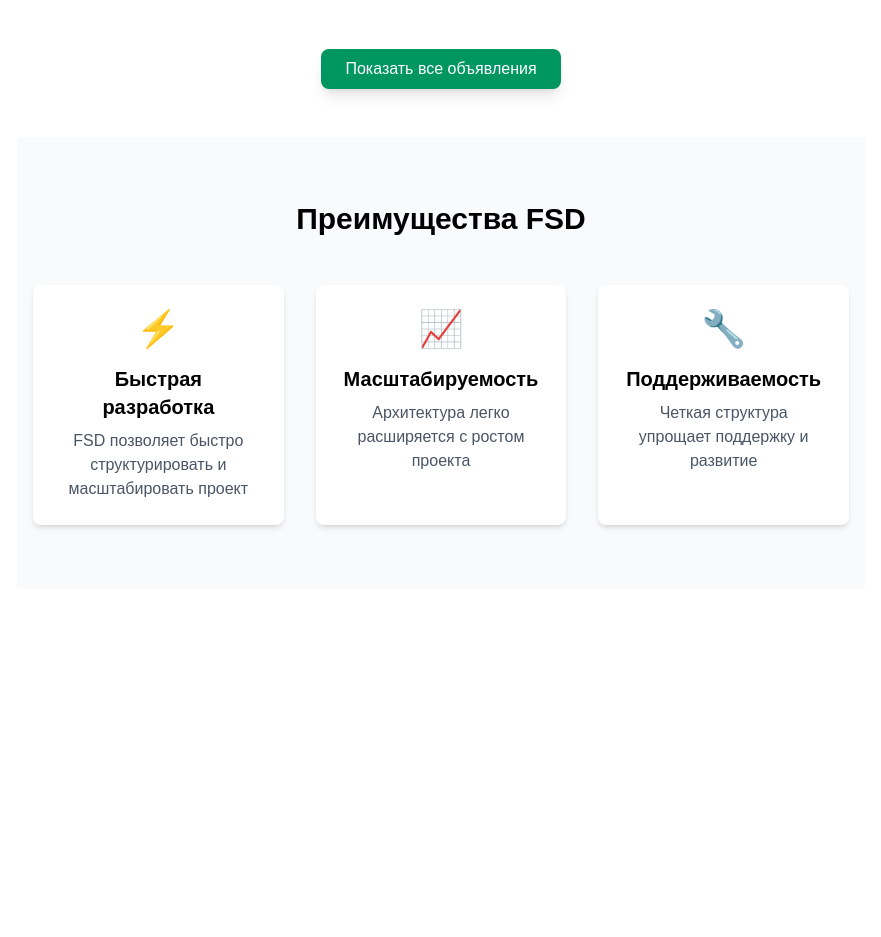
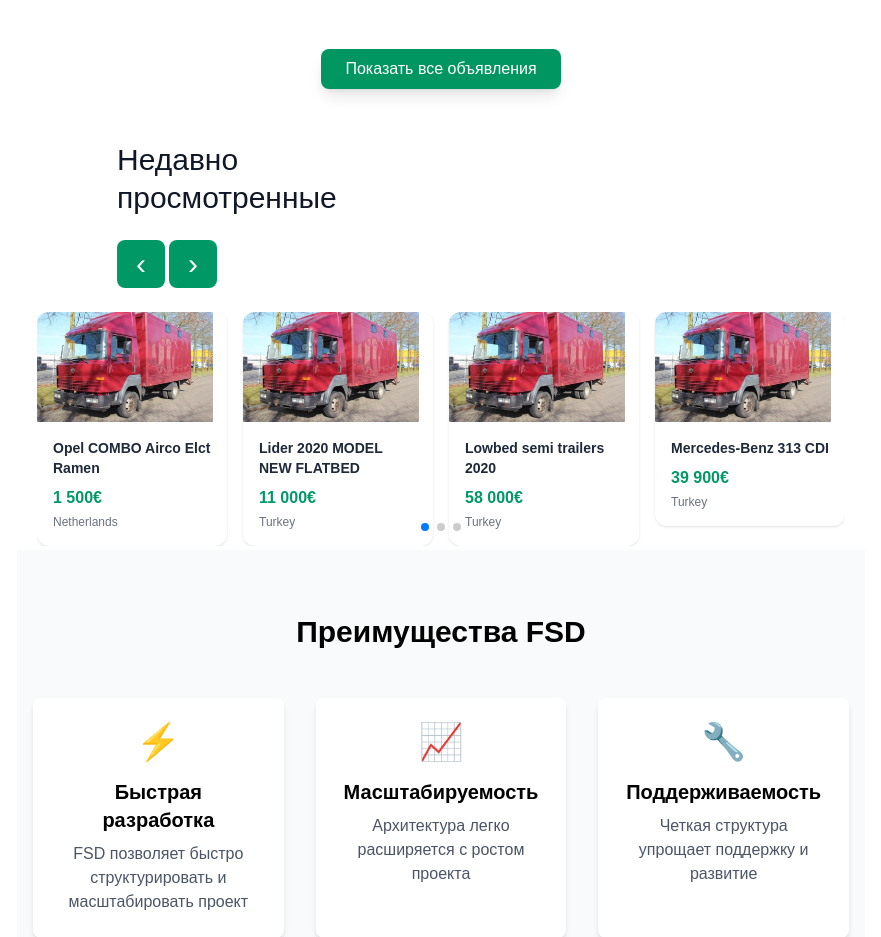
Before and after one commit to raimkulovbaiel1/fsd-next-app, a Next.js app: page / in a window 1280 px wide. Shown: the part 2220-3157 px from the top of the page, without its empty margins (199-1080 px from the left). Before the commit the page ends 2809 px from the top, so only its background shows below. Built offline with nearby package versions, Linux system fonts and the light colour scheme.

Commit message:
added-nome/RecentlyViewed

```diff
--- a/next.config.ts
+++ b/next.config.ts
@@ -1,7 +1,7 @@
 /** @type {import('next').NextConfig} */
 const nextConfig = {
   images: {
-    domains: ['loremflickr.com', 'example.com'], // сюда добавляй хосты твоих картинок
+    domains: ['loremflickr.com', 'example.com','im.mashina.kg'], // сюда добавляй хосты твоих картинок
   },
 };
 
--- a/src/app/page.tsx
+++ b/src/app/page.tsx
@@ -1,6 +1,7 @@
 import { Filter } from '@/widgets/Filter';
 import { Features } from '@/widgets/features';
 import { TopAdsSection } from '@/widgets/TopAdsSection';
+import RecentlyViewed from '@/shared/components/RecentlyViewed/page';
 import Link from 'next/link';
 
 export default function Home() {
@@ -25,6 +26,8 @@ export default function Home() {
         </div>
       </section>
 
+      <RecentlyViewed />
+
       <Features />
     </main>
   );
--- /dev/null
+++ b/src/shared/components/RecentlyViewed/page.tsx
@@ -0,0 +1,141 @@
+'use client';
+
+import { useRef } from 'react';
+import { Swiper, SwiperSlide } from 'swiper/react';
+import { Navigation, Pagination } from 'swiper/modules';
+
+import 'swiper/css';
+import 'swiper/css/navigation';
+import 'swiper/css/pagination';
+import Image1 from '@/shared/assets/img/CartDetail/img.png'
+import { StaticImageData } from 'next/image';
+
+type Vehi = {
+  title: string;
+  price: string;
+  location: string;
+  image: string | StaticImageData;
+};
+
+const vehi: Vehi[] = [
+  {
+    title: 'Opel COMBO Airco Elct Ramen',
+    price: '1 500€',
+    location: 'Netherlands',
+    image: Image1,
+  },
+  {
+    title: 'Lider 2020 MODEL NEW FLATBED',
+    price: '11 000€',
+    location: 'Turkey',
+    image: Image1,
+  },
+  {
+    title: 'Lowbed semi trailers 2020',
+    price: '58 000€',
+    location: 'Turkey',
+    image: Image1,
+  },
+  {
+    title: 'Mercedes-Benz 313 CDI',
+    price: '39 900€',
+    location: 'Turkey',
+    image: Image1,
+  },
+  {
+    title: 'Mercedes-Benz 313 CDI',
+    price: '39 900€',
+    location: 'Turkey',
+    image: Image1,
+  },
+  {
+    title: 'Mercedes-Benz 313 CDI',
+    price: '39 900€',
+    location: 'Turkey',
+    image: Image1,
+  },
+];
+
+export default function RecentlyViewed() {
+  const prevRef = useRef<HTMLButtonElement | null>(null);
+  const nextRef = useRef<HTMLButtonElement | null>(null);
+
+  return (
+    <section className="max-w-6xl mx-auto px-5 py-1">
+      <div className="grid grid-cols-1 lg:grid-cols-[260px_fr] gap-6 items-start">
+        <div className="flex flex-col ml-20 justify-between">
+          <h2 className="text-[30px] font-medium leading-tight text-gray-900">
+            Недавно<br />просмотренные
+          </h2>
+          <div className="flex gap-1 mt-6">
+            <button
+              ref={prevRef}
+              className="w-12 h-12 rounded-lg bg-emerald-600 text-white text-3xl flex items-center justify-center hover:bg-emerald-700 transition"
+            >
+              ‹
+            </button>
+            <button
+              ref={nextRef}
+              className="w-12 h-12 rounded-lg bg-emerald-600 text-white text-3xl flex items-center justify-center hover:bg-emerald-700 transition"
+            >
+              ›
+            </button>
+          </div>
+        </div>
+        <div className="w-full">
+          <Swiper
+            modules={[Navigation, Pagination]}
+            spaceBetween={16}
+            pagination={{ clickable: true }}
+            onBeforeInit={(swiper) => {
+              // @ts-ignore
+              swiper.params.navigation.prevEl = prevRef.current;
+              // @ts-ignore
+              swiper.params.navigation.nextEl = nextRef.current;
+            }}
+            navigation={{
+              prevEl: prevRef.current,
+              nextEl: nextRef.current,
+            }}
+            breakpoints={{
+              0: { slidesPerView: 2 },
+              640: { slidesPerView: 2 },
+              1024: { slidesPerView: 4 },
+            }}
+          >
+            {vehi.map((vehi, index) => (
+              <SwiperSlide>
+                <div className="bg-white rounded-xl shadow hover:shadow-lg transition overflow-hidden">
+
+                  <div className="w-44  bg-gray-200 overflow-hidden">
+                    <img
+                      src={vehi.image.src}
+                      alt={vehi.title}
+                      className="w-full h-full object-cover"
+                    />
+                  </div>
+
+                  <div className="p-4">
+                    <h3 className="text-sm font-semibold text-gray-800 line-clamp-2">
+                      {vehi.title}
+                    </h3>
+
+                    <p className="text-emerald-600 font-bold mt-2">
+                      {vehi.price}
+                    </p>
+
+                    <p className="text-xs text-gray-500 mt-1">
+                      {vehi.location}
+                    </p>
+                  </div>
+
+                </div>
+              </SwiperSlide>
+            ))}
+          </Swiper>
+        </div>
+
+      </div>
+    </section>
+  );
+}
```
